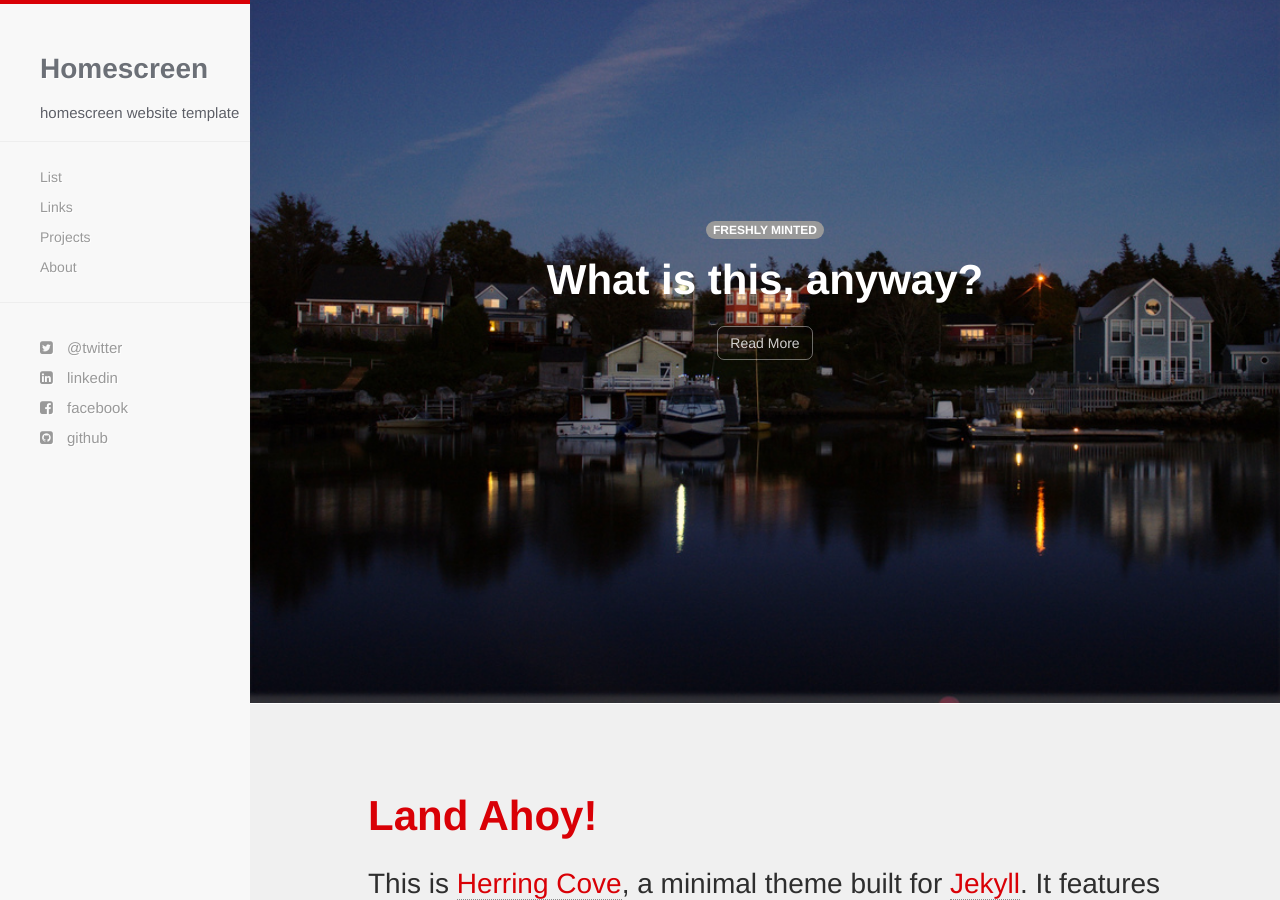
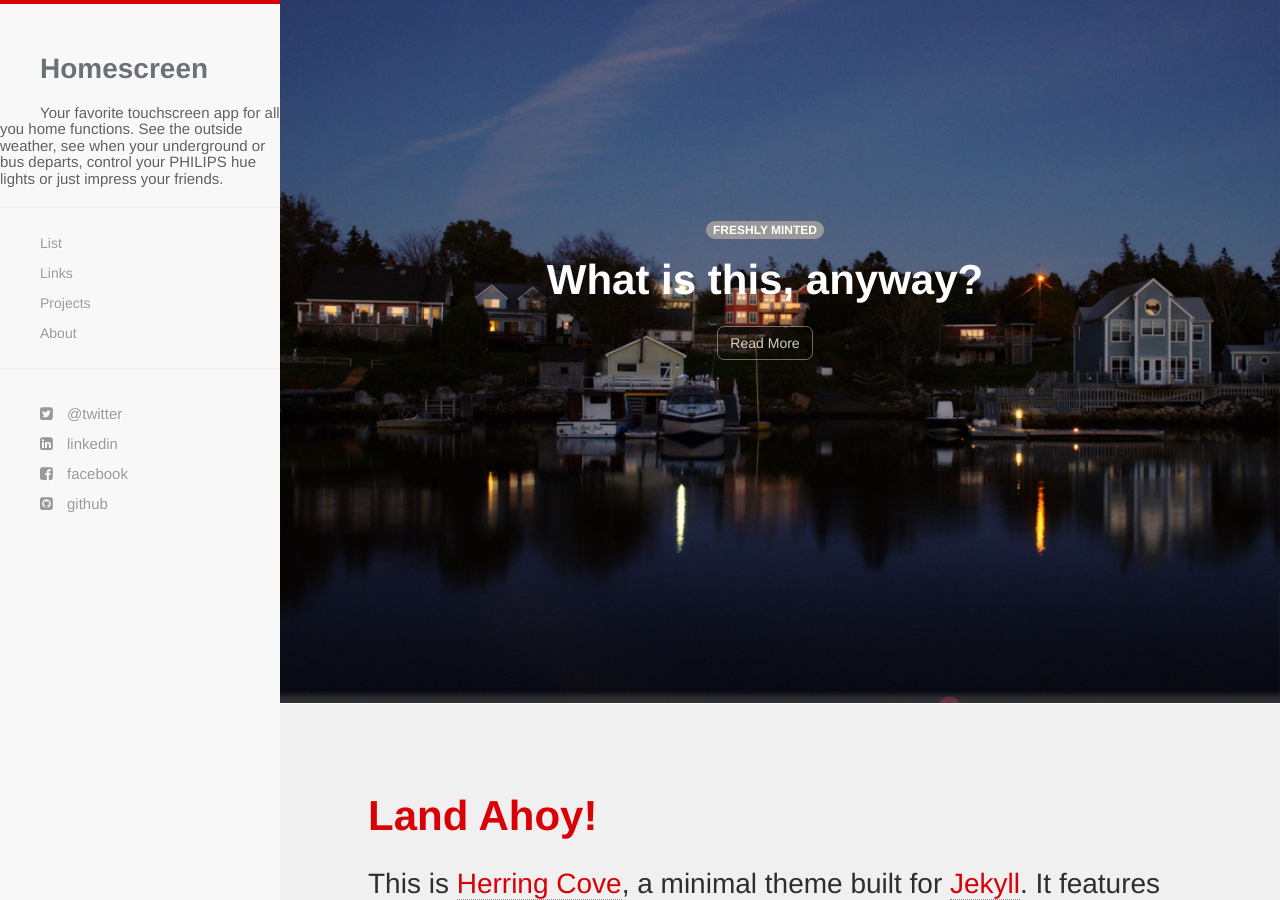
Before and after one commit to homescreenrocks/homescreenrocks.github.io, a Jekyll site: the page built from index.html, in a window 1280 px wide and 900 px high. Built offline with Jekyll 4.4.1, drawn with Linux system fonts in a browser that asks for light colours; nearby versions of some CDN libraries; Markdown is read by kramdown in place of the engine named in the settings.

```diff
--- a/_config.yml
+++ b/_config.yml
@@ -1,7 +1,7 @@
 name: Homescreen
 author: homescreen.rocks
 baseurl:
-description: homescreen website template
+description: Your favorite touchscreen app for all you home functions. See the outside weather, see when your underground or bus departs, control your PHILIPS hue lights or just impress your friends.
 github: http://www.github.com/
 twitter: http://www.twitter.com/
 facebook: http://www.facebook.com
--- a/css/hc.css
+++ b/css/hc.css
@@ -91,7 +91,7 @@
 {
   margin-left:-250px;
   left:250px;
-  width:250px;
+  width:280px;
   background:#f8f8f8;
   position:fixed;
   height:100%;
@@ -107,7 +107,7 @@
 {
   position:absolute;
   top:0;
-  width:250px;
+  width:280px;
   list-style:none;
   margin:0;
   padding:30px 0 0
```
Also changed, not shown: .travis.yml, images/homescreen_logo.png (added).
